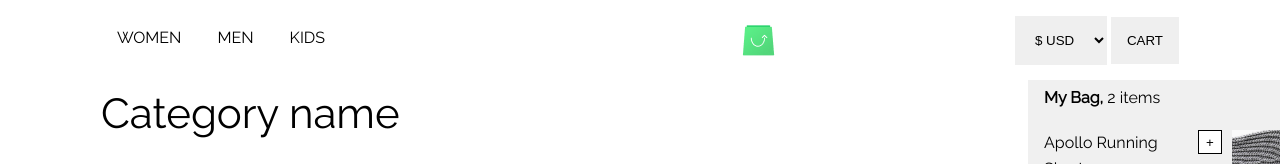
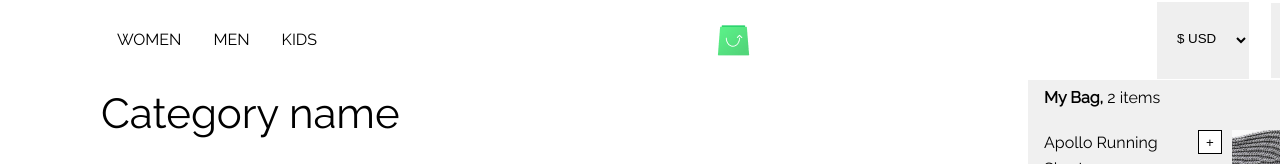
Before and after one commit to vvluchka/React, a plain HTML site: page index.html in a window 1280 px wide. Shown: the top 164 px of the page. Drawn offline with Linux system fonts and the light colour scheme.

Commit message:
header file added

```diff
--- /dev/null
+++ b/css/header.css
@@ -0,0 +1,57 @@
+.header {
+  width: 1440px;
+  display: flex;
+  justify-content: space-between;
+  align-items: center;
+  position: fixed;
+  height: 80px;
+  margin: 0;
+  background-color: white;
+  z-index: 10;
+}
+
+ul.nav-links {
+  height: 80px;
+  display: flex;
+  justify-content: space-between;
+  align-items: center;
+  list-style: none;
+  padding: 0;
+  margin-left: 101px;
+}
+
+ul.nav-links a {
+  padding: 28px 16px 32px 16px;
+  text-decoration: none;
+  color: black;
+  font-family: Raleway;
+  font-style: normal;
+  font-weight: normal;
+  font-size: 16px;
+  line-height: 120%;
+  background-color: white;
+}
+
+ul.nav-links a:hover {
+  color: #5ECE7B;
+  border-bottom: 2px solid #5ECE7B;
+}
+
+ul.nav-buttons {
+  height: 80px;
+  display: flex;
+  justify-content: space-between;
+  align-items: center;
+  list-style: none;
+  padding: 0;
+  margin-right: 101px;
+}
+
+ul.nav-buttons li{
+  padding-left: 22px;
+}
+
+ul.nav-buttons button, ul.nav-buttons select{
+  border: none;
+  padding: 28px 16px 32px 16px;
+}
--- a/css/product-description.css
+++ b/css/product-description.css
@@ -9,63 +9,7 @@ body {
   margin: 0 auto;
 }
 
-div.header {
-  width: 1440px;
-  display: flex;
-  justify-content: space-between;
-  align-items: center;
-  position: fixed;
-  height: 80px;
-  margin: 0;
-  background-color: white;
-  z-index: 10;
-}
 
-ul.nav-links {
-  height: 80px;
-  display: flex;
-  justify-content: space-between;
-  align-items: center;
-  list-style: none;
-  padding: 0;
-  margin-left: 101px;
-}
-
-ul.nav-links a {
-  padding: 28px 16px 32px 16px;
-  text-decoration: none;
-  color: black;
-  font-family: Raleway;
-  font-style: normal;
-  font-weight: normal;
-  font-size: 16px;
-  line-height: 120%;
-  background-color: white;
-}
-
-ul.nav-links a:hover {
-  color: #5ECE7B;
-  border-bottom: 2px solid #5ECE7B;
-}
-
-ul.nav-buttons {
-  height: 80px;
-  display: flex;
-  justify-content: space-between;
-  align-items: center;
-  list-style: none;
-  padding: 0;
-  margin-right: 101px;
-}
-
-ul.nav-buttons li{
-  padding-left: 22px;
-}
-
-ul.nav-buttons button, ul.nav-buttons select{
-  border: none;
-  padding: 28px 16px 32px 16px;
-}
 
 div.left-images{
   display: flex;
--- a/css/style.css
+++ b/css/style.css
@@ -10,66 +10,6 @@ body {
   margin: 0 auto;
 }
 
-
-
-header {
-  max-width: 1440px;
-  width: 100%;
-  margin: 0 auto;
-  position: fixed;
-  background-color: white;
-  display: flex;
-  justify-content: space-between;
-  align-items: center;
-  z-index: 100;
-  height: 80px;
-  top: 0;
-}
-
-ul.nav-links {
-  padding: 0;
-  margin: 0px 101px;
-}
-
-ul.nav-links a {
-  text-decoration: none;
-  color: black;
-}
-
-
-ul.nav-links li {
-  padding: 28px 16px 32px 16px;
-  color: black;
-  text-decoration: none;
-  display: inline-block;
-  font-family: Raleway;
-  font-style: normal;
-  font-weight: normal;
-  font-size: 16px;
-  line-height: 120%;
-}
-
-ul.nav-links li:hover {
-  border-bottom: 2px solid #5ECE7B;
-  font-weight: 600;
-  color: #5ECE7B;
-}
-
-ul.nav-links li:hover a {
-  color: #5ECE7B;
-}
-
-ul.nav-buttons li button,
-ul.nav-buttons li select {
-  border: none;
-  padding: 16px 16px;
-}
-
-ul.nav-buttons li {
-  display: inline-block;
-  position: relative;
-  right: 101px;
-}
 
 .category {
   position: relative;
--- a/index.html
+++ b/index.html
@@ -5,6 +5,7 @@
 
   <title>Store</title>
   <link rel="stylesheet" href="css/style.css">
+  <link rel="stylesheet" href="css/header.css">
 
   <link rel="preconnect" href="https://fonts.googleapis.com">
   <link rel="preconnect" href="https://fonts.gstatic.com" crossorigin>
@@ -21,7 +22,7 @@
 
 <body>
 
-  <header>
+  <header class="header">
 
     <nav>
       <ul class="nav-links">
```
Also changed, not shown: product-description.html (+3 -2 lines).
